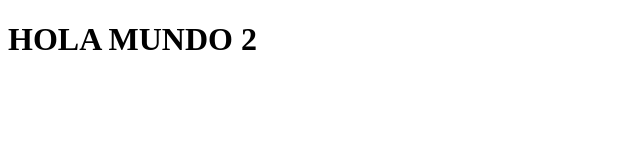
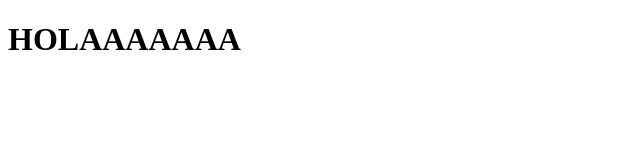
Before and after one commit to Cristander/hello-word-git, a plain HTML site: page index.html in a window 1280 px wide. Shown: the whole page, without its empty margins (0-640 px from the left). Drawn offline with Linux system fonts and the light colour scheme.

Commit message:
esto es una prueba para aprender a pushear

```diff
--- a/index.html
+++ b/index.html
@@ -6,6 +6,6 @@
     <title>demo git</title>
 </head>
 <body>
-    <h1>HOLA MUNDO 2</h1>
+    <h1>HOLAAAAAAA </h1>
 </body>
 </html>
```
